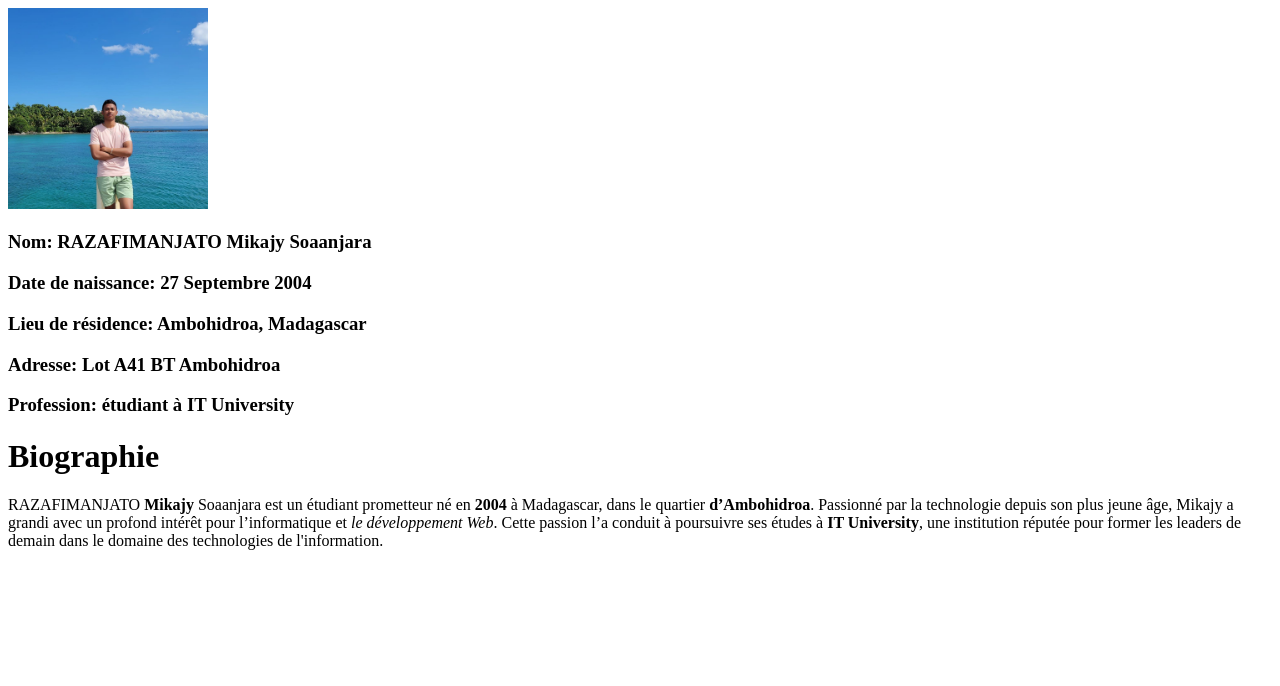
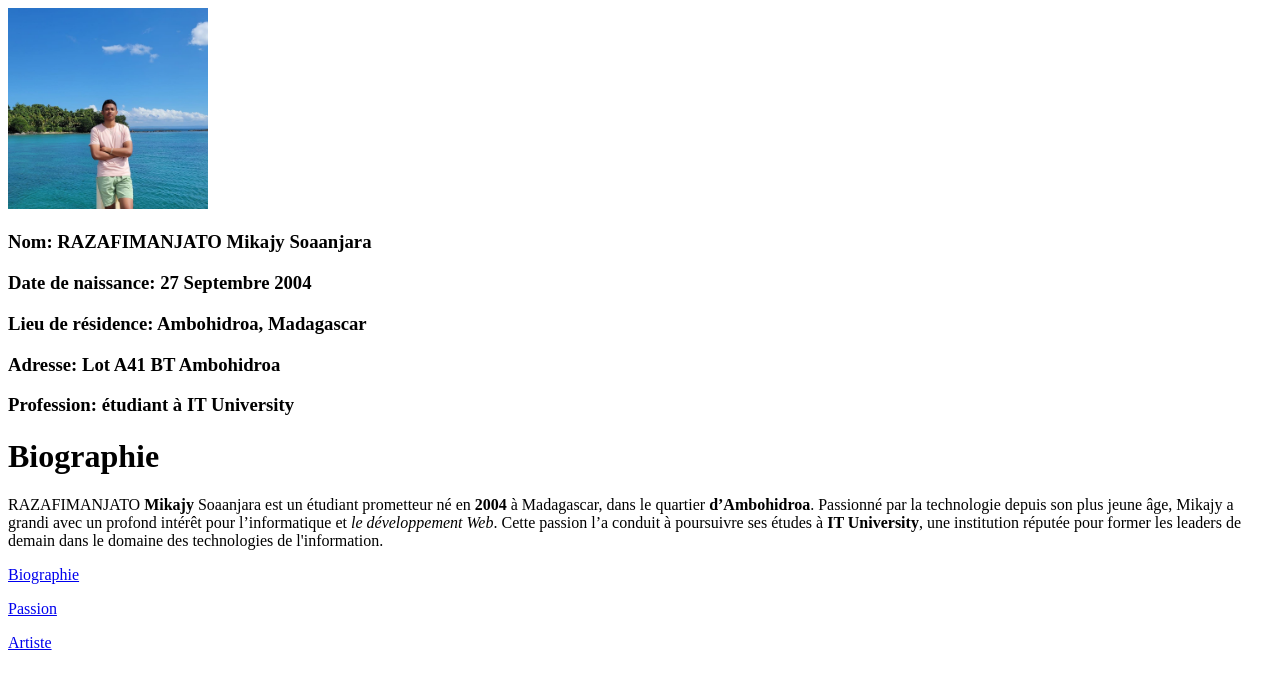
Before and after one commit to MikajyRz/dtc-Mikajy-landing, a plain HTML site: page index.html in a window 1280 px wide. Drawn offline with Linux system fonts and the light colour scheme.

Commit message:
Update index.html

```diff
--- a/index.html
+++ b/index.html
@@ -19,6 +19,9 @@
         Cette passion l’a conduit à poursuivre ses études à <strong>IT University</strong>, une institution réputée pour
         former les leaders de demain dans le domaine des technologies de l'information.
     </p>
+    <p><a href="index.html">Biographie</a></p>
+    <p><a href="passion.html">Passion</a></p>
+    <p><a href="artiste.html">Artiste</a></p>
 
 
 </body>
```
